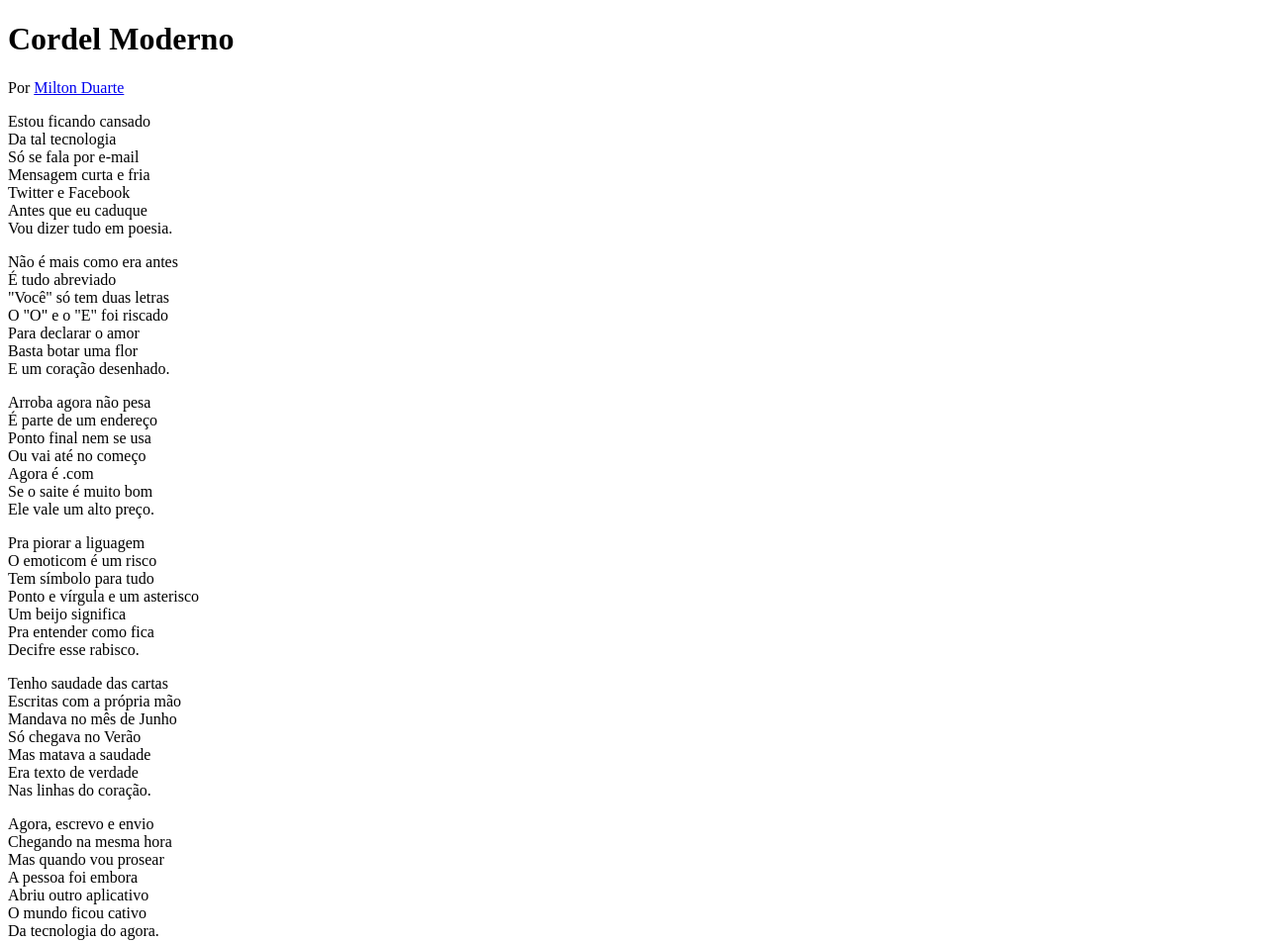
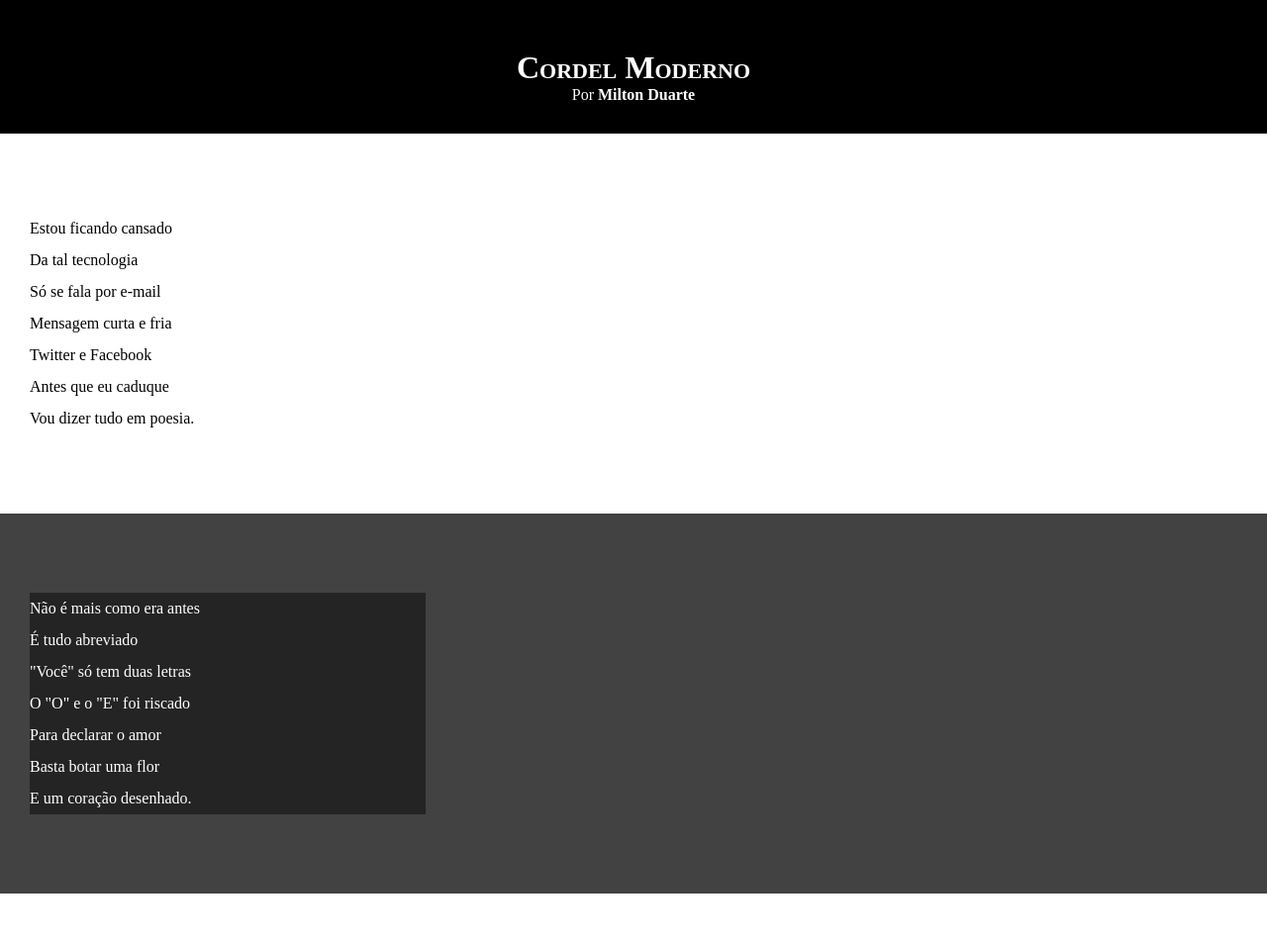
Before and after one commit to JonatasValesi/html-css, a plain HTML site: page Desafios/d012/index.html in a window 1280 px wide. Shown: the top 953 px of the page at 99% size. Drawn offline with Linux system fonts and the light colour scheme.

Commit message:
atualizando cordel
v1.1

```diff
--- a/Desafios/d012/estilo/style.css
+++ b/Desafios/d012/estilo/style.css
@@ -1 +1,65 @@
 @charset "UTF-8 ";
+
+* {
+    margin: 0px;
+    padding: 0px;
+}
+
+html, body {
+    min-height: 100vh;
+    background-color: darkgray;
+}
+
+header {
+    background-color: black;
+    color: white;
+    text-align: center;
+}
+
+header > h1 {
+    padding-top: 50px;
+    font-variant: small-caps;
+}
+
+header > p {
+    padding-bottom: 30px;
+}
+
+a {
+    color: white;
+    text-decoration: none;
+    font-weight: bolder;
+}
+
+a:hover {
+    text-decoration: underline;
+}
+
+section.normal {
+    background-color: white;
+    color: black;
+}
+
+section {
+    padding-top: 10vh;
+    padding-bottom: 10vh;
+    line-height: 2em;
+    padding-left: 30px;
+}
+
+section.imagem {
+    background-color: rgb(66, 66, 66);
+    color: white;
+}
+
+section.imagem > p {
+    width: 400px;
+    background-color: rgb(36, 36, 36);
+}
+
+footer {
+    background-color: black;
+    color: white;
+    text-align: center;
+    padding: 10px;
+}
--- a/Desafios/d012/index.html
+++ b/Desafios/d012/index.html
@@ -13,7 +13,7 @@
         <p>Por <a href="https://www.recantodasletras.com.br/poesias/3186743" target="_blank">Milton Duarte</a></p>
     </header>
 
-    <section>
+    <section class="normal">
         <p>
             Estou ficando cansado <br>
             Da tal tecnologia <br>
@@ -25,7 +25,7 @@
         </p>
     </section>
 
-    <section>
+    <section class="imagem">
         <p>
             Não é mais como era antes <br>
             É tudo abreviado <br>
@@ -37,7 +37,7 @@
         </p>
     </section>
 
-    <section>
+    <section class="normal">
         <p>
             Arroba agora não pesa <br>
             É parte de um endereço <br>
@@ -58,7 +58,7 @@
         </p>
     </section>
 
-    <section>
+    <section class="imagem">
         <p>
             Tenho saudade das cartas <br>
             Escritas com a própria mão <br>
@@ -70,7 +70,7 @@
         </p>
     </section>
 
-    <section>
+    <section class="normal">
         <p>
             Agora, escrevo e envio <br>
             Chegando na mesma hora <br>
```
